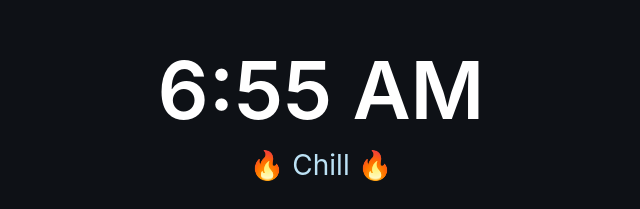
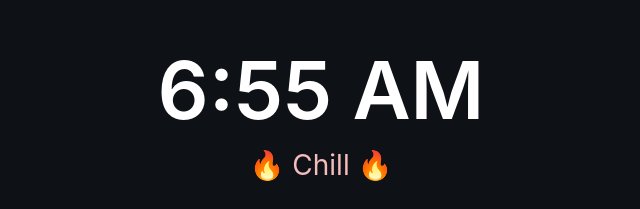
Before and after one commit to sparshabhusal/homepage, a plain HTML site: page index.html in a window 1280 px wide. Shown: the part 220-429 px from the top of the page, 319-959 px from the left. Drawn offline with Linux system fonts and the light colour scheme.

Commit message:
Update style.css

```diff
--- a/style.css
+++ b/style.css
@@ -30,7 +30,7 @@ body {
 .greeting {
   font-size: 28px; /* was 18px */
   margin-bottom: 30px;
-  color: #bce2f5;
+  color: #f5bcbc;
 }
 
 
```
